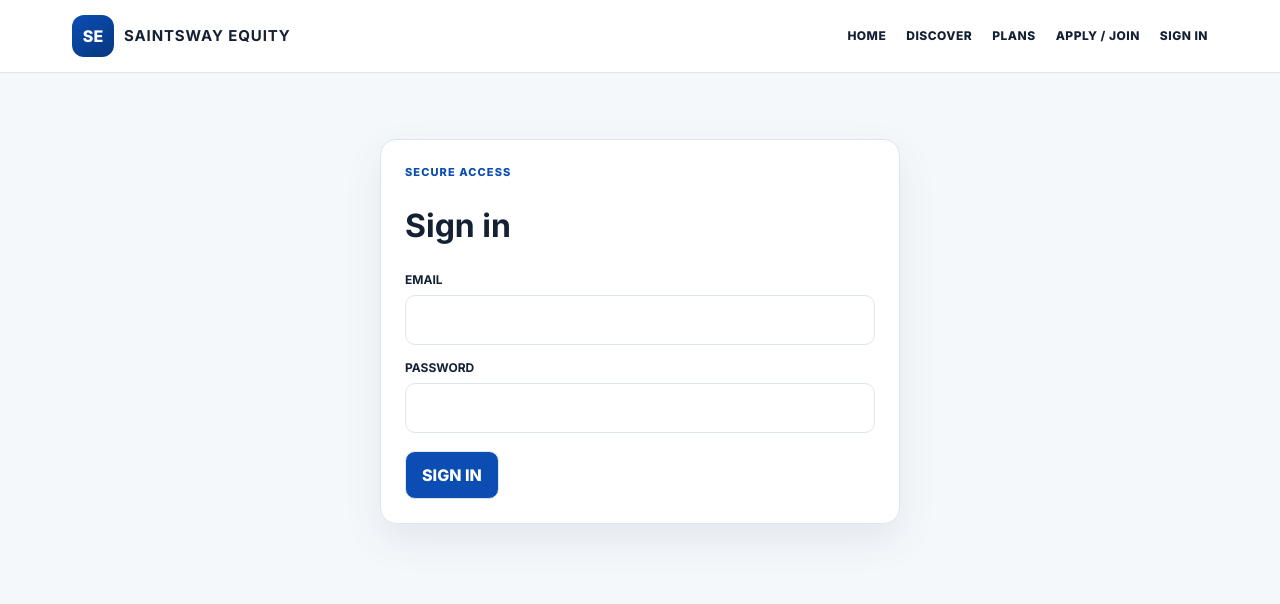
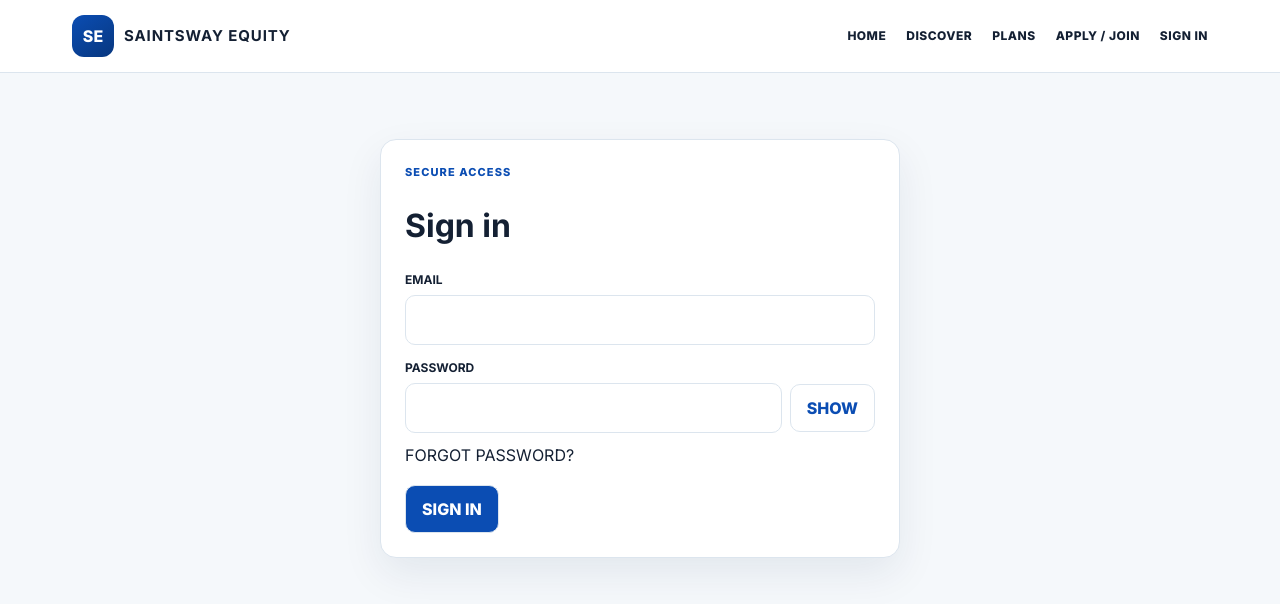
Before and after one commit to Actifyappps/IMBOP, a Next.js app in the folder src/: page /login in a window 1280 px wide. Shown: the top 604 px of the page. Built offline with nearby package versions, Linux system fonts and the light colour scheme; no server answers.

Commit message:
feat: add password visibility and recovery access

```diff
--- a/src/app/login/page.js
+++ b/src/app/login/page.js
@@ -1,2 +1,17 @@
-"use client"; import {useState} from "react"; import {useRouter} from "next/navigation"; import Nav from "../../components/Nav"; import {supabase} from "../../lib/supabase";
-export default function Login(){const[email,setEmail]=useState("");const[password,setPassword]=useState("");const[err,setErr]=useState("");const router=useRouter();async function go(e){e.preventDefault();setErr("");const{error}=await supabase.auth.signInWithPassword({email,password});if(error)setErr(error.message);else router.push("/workspace")}return <><Nav/><main className="wrap"><form className="card" style={{maxWidth:520,margin:"30px auto"}} onSubmit={go}><div className="eyebrow">SECURE ACCESS</div><h1>Sign in</h1>{err&&<div className="notice error">{err}</div>}<label className="label">EMAIL</label><input className="input" type="email" value={email} onChange={e=>setEmail(e.target.value)} required/><label className="label">PASSWORD</label><input className="input" type="password" value={password} onChange={e=>setPassword(e.target.value)} required/><button className="btn" style={{marginTop:18}}>SIGN IN</button></form></main></>}
+"use client";
+import {useState} from "react";
+import Link from "next/link";
+import {useRouter} from "next/navigation";
+import Nav from "../../components/Nav";
+import {supabase} from "../../lib/supabase";
+
+export default function Login(){
+ const[email,setEmail]=useState("");const[password,setPassword]=useState("");const[showPassword,setShowPassword]=useState(false);const[err,setErr]=useState("");const[busy,setBusy]=useState(false);const router=useRouter();
+ async function go(e){e.preventDefault();setErr("");setBusy(true);const{error}=await supabase.auth.signInWithPassword({email,password});setBusy(false);if(error)setErr(error.message);else router.push("/workspace")}
+ return <><Nav/><main className="wrap"><form className="card" style={{maxWidth:520,margin:"30px auto"}} onSubmit={go}>
+  <div className="eyebrow">SECURE ACCESS</div><h1>Sign in</h1>{err&&<div className="notice error">{err}</div>}
+  <label className="label">EMAIL</label><input className="input" type="email" value={email} onChange={e=>setEmail(e.target.value)} autoComplete="email" required/>
+  <label className="label">PASSWORD</label><div style={{display:"flex",gap:8,alignItems:"center"}}><input className="input" style={{flex:1}} type={showPassword?"text":"password"} value={password} onChange={e=>setPassword(e.target.value)} autoComplete="current-password" required/><button type="button" className="btn alt" onClick={()=>setShowPassword(v=>!v)} aria-label={showPassword?"Hide password":"Show password"}>{showPassword?"HIDE":"SHOW"}</button></div>
+  <div style={{marginTop:10}}><Link href="/forgot-password">FORGOT PASSWORD?</Link></div>
+  <button className="btn" style={{marginTop:18}} disabled={busy}>{busy?"SIGNING IN…":"SIGN IN"}</button>
+ </form></main></>}
```
